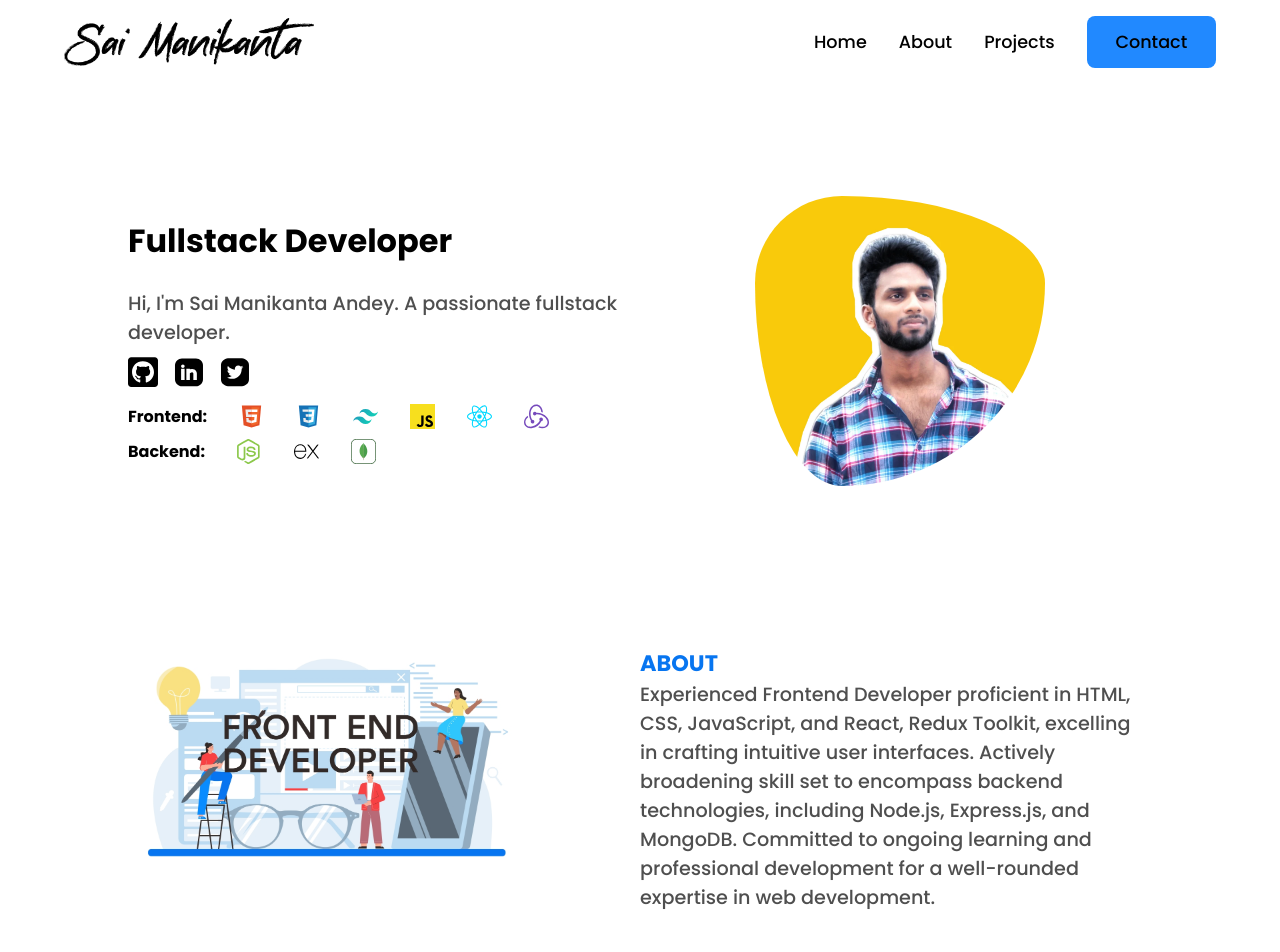
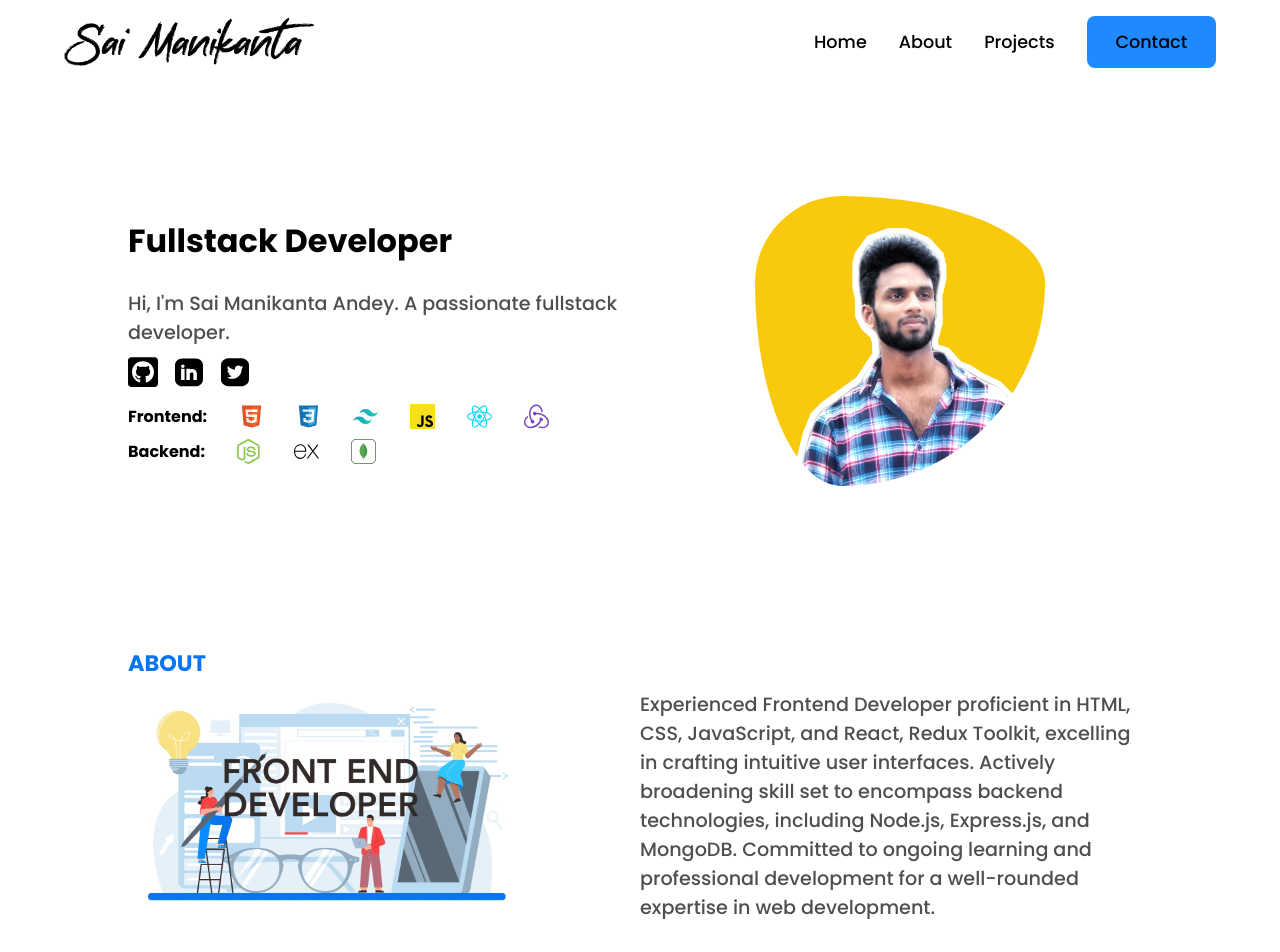
Before and after one commit to Sai-Manikanta-Andey/portfolio, a React (Vite) app: page / in a window 1280 px wide. Shown: the top 952 px of the page. Built offline with nearby package versions, Linux system fonts and the light colour scheme.

Commit message:
fix : unnecessary margins and paddings

```diff
--- a/src/components/About/About.css
+++ b/src/components/About/About.css
@@ -12,9 +12,7 @@
 .about-container>div{
     flex: 1;
 }
-.about-wrapper{
-    margin: 2rem 0;
-}
+
 .about-image > img{
     width: 400px;
     height: 223px;
--- a/src/components/About/About.jsx
+++ b/src/components/About/About.jsx
@@ -3,25 +3,25 @@ import './About.css'
 const About = () => {
   return (
     <section className="about-wrapper" id="About">
-      <div className="paddings innerWidth about-container">
+      <div className="paddings innerWidth ">
+        <h2 className="Heading">ABOUT</h2>
         {/* left side */}
+        <div className="about-container">
           <div className=" about-image">
             <img src="./frontend.jpg" alt="frontend" />
           </div>
           {/* right side */}
           <div className="about">
-          <div className="about-title">
-            <h2 className="heading">ABOUT</h2>
-          </div>
             <div className="about-para ">
               <p className="secondaryText">
                 Experienced Frontend Developer proficient in HTML, CSS,
-              JavaScript, and React, Redux Toolkit, excelling in crafting intuitive user
-              interfaces. Actively broadening skill set to encompass backend
-              technologies, including Node.js, Express.js, and MongoDB.
-              Committed to ongoing learning and professional development for a
-              well-rounded expertise in web development.
+                JavaScript, and React, Redux Toolkit, excelling in crafting
+                intuitive user interfaces. Actively broadening skill set to
+                encompass backend technologies, including Node.js, Express.js,
+                and MongoDB. Committed to ongoing learning and professional
+                development for a well-rounded expertise in web development.
               </p>
+            </div>
           </div>
         </div>
       </div>
--- a/src/components/Contact/Contact.css
+++ b/src/components/Contact/Contact.css
@@ -1,56 +1,58 @@
-
-.container-contact{
+.container-contact {
     display: flex;
     flex-wrap: wrap;
     gap: 4rem;
 }
-.container-contact>div{
-    flex:1;
+
+.container-contact>div {
+    flex: 1;
 }
-.contact-title>h3{
+
+.contact-title>h3 {
     font-size: 1.4rem;
     color: #0775F0;
     font-weight: 600;
 }
-.email{
+
+.email {
     display: flex;
     flex-direction: column;
 
 }
-.input-container> button{
+
+.input-container>button {
     width: 100%;
     margin-top: 8px;
 }
 
-.contact-button{
+.contact-button {
     font-weight: 500;
     font-size: 1rem;
 }
 
-.para{
-    padding: 1rem;
-}
-.mail{
+
+
+.mail {
     display: flex;
     align-items: center;
     gap: .5rem;
     color: black;
 }
 
-.top-input-fields{
+.top-input-fields {
     width: 100%;
     display: flex;
     flex-wrap: wrap;
-   justify-content: space-between;
+    justify-content: space-between;
 }
 
-.each-input{
+.each-input {
     display: flex;
     flex-direction: column;
     gap: .2rem;
 }
 
-.input{
+.input {
     padding: .6rem;
     outline: none;
     border: 2px solid rgb(222, 222, 222);
@@ -58,40 +60,39 @@
     border-radius: 4px;
 }
 
-.input-container{
+.input-container {
     margin: auto;
-   max-width: 500px;
+    max-width: 500px;
 }
-.mailId>p{
+
+.mailId>p {
     font-size: 1rem;
     font-weight: 500;
 
 }
-.copyrights{
+
+.copyrights {
     margin-top: 1rem;
     text-align: center;
     opacity: .8;
 }
 
 @media (max-width:1024px) {
-    .about-container{
+    .about-container {
         flex-direction: column;
     }
 
 }
 
 @media (max-width:640px) {
-    .each-input{
+    .each-input {
         width: 100%;
     }
-    .para{
+
+    .para {
         padding: 0;
     }
-    @media (max-width:768px) {
-            button:hover{
-    scale: 1;
-    box-shadow: none;
-
-}
+    .container-contact{
+        gap: 2rem;
     }
 }
--- a/src/components/ProjectPage/Project.css
+++ b/src/components/ProjectPage/Project.css
@@ -49,13 +49,6 @@
   font: 0.9rem;
   font-weight: 500;
 }
-
-.Heading {
-  color: #0775f0;
-  font-size: 1.4rem;
-  font-weight: 600;
-}
-
 
 
 .buttons-inside{
--- a/src/index.css
+++ b/src/index.css
@@ -20,6 +20,13 @@ a{
 }
 .innerWidth{
     width: 100%;
+}
+
+.Heading {
+    margin-bottom: 10px;
+    color: #0775f0;
+    font-size: 1.4rem;
+    font-weight: 600;
 }
 
 .flexCenter{
```
Lines whose indentation alone changed are shown as unchanged.
